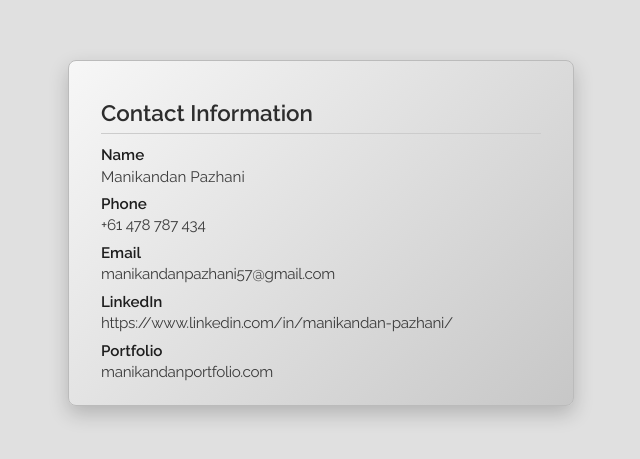
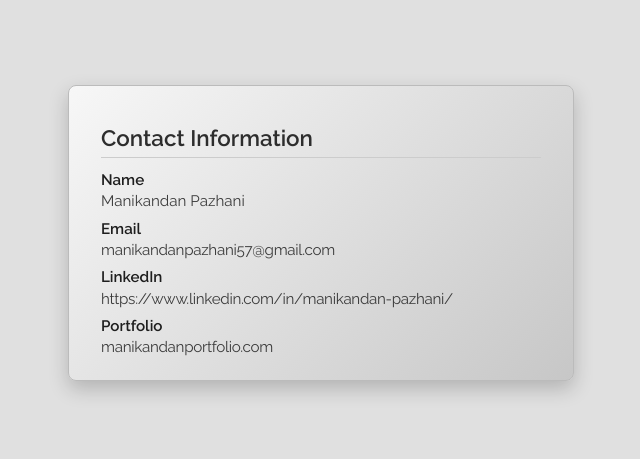
Before and after one commit to ManikandanPazhani/Contact-Page, a plain HTML site: page index.html in a window 1280 px wide. Shown: the part 167-626 px from the top of the page, without its empty margins (319-959 px from the left). Drawn offline with Linux system fonts and the light colour scheme.

Commit message:
Update index.html

```diff
--- a/index.html
+++ b/index.html
@@ -74,10 +74,6 @@
       Manikandan Pazhani
     </div>
     <div class="contact-item">
-      <strong>Phone</strong>
-      <a href="tel:+61478787434">+61 478 787 434</a>
-    </div>
-    <div class="contact-item">
       <strong>Email</strong>
       <a href="mailto:manikandanpazhani57@gmail.com">manikandanpazhani57@gmail.com</a>
     </div>
```
